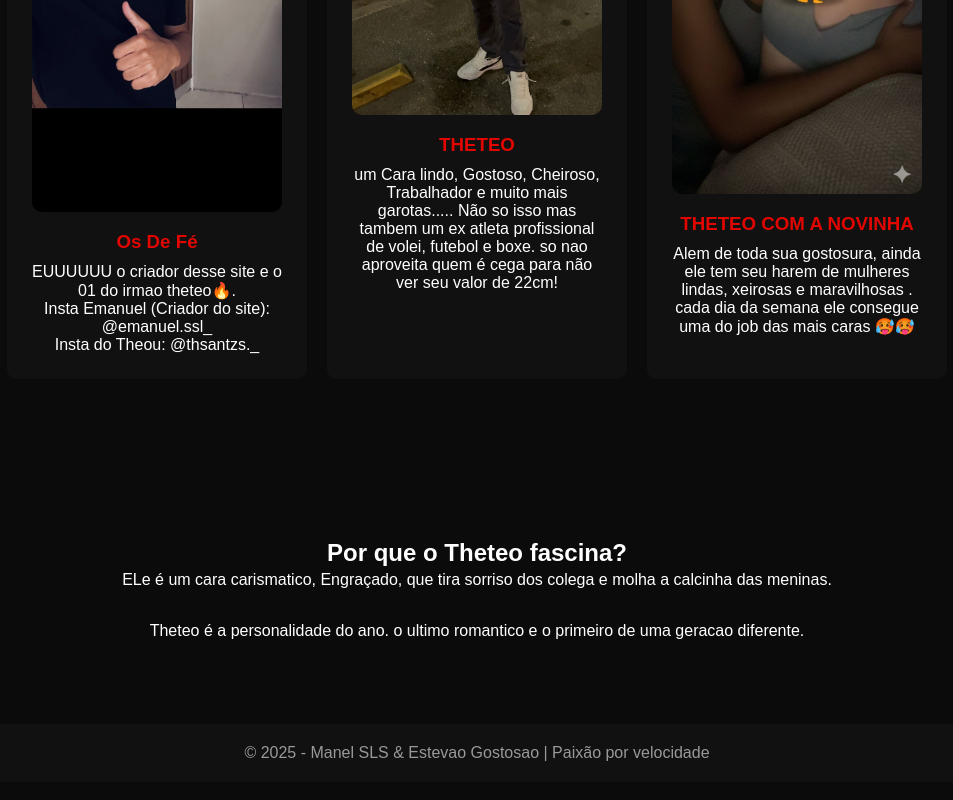
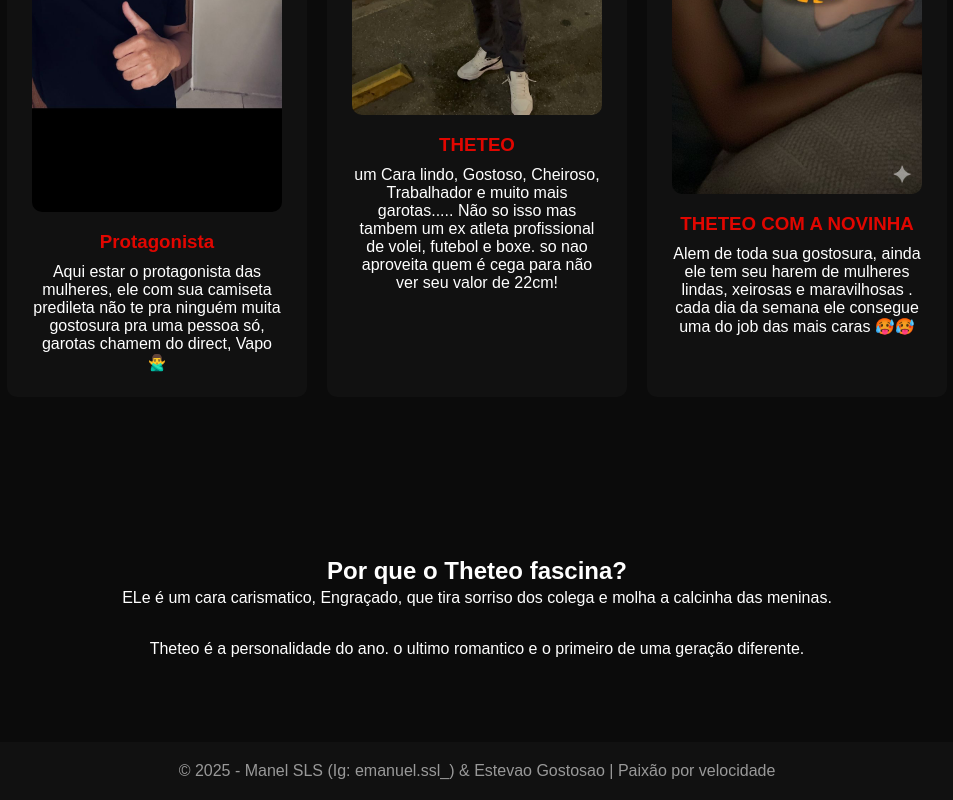
Before and after one commit to Emanuel-sls/Zuera7, a plain HTML site: page index.html in a window 1280 px wide. Shown: the part 1299-2099 px from the top of the page, without its empty margins (163-1116 px from the left). Drawn offline with Linux system fonts and the light colour scheme.

Commit message:
Update index.html

```diff
--- a/index.html
+++ b/index.html
@@ -218,12 +218,10 @@ footer {
     <div class="cards">
         <div class="card">
             <img src="imagem8.jpeg" alt="Theou2">
-            <h3>Os De Fé</h3>
+            <h3>Protagonista</h3>
             <p>
-               EUUUUUU o criador desse site e o 01 do irmao theteo🔥.
+               Aqui estar o protagonista das mulheres, ele com sua camiseta predileta não te pra ninguém muita gostosura pra uma pessoa só, garotas chamem do direct, Vapo 🙅‍♂️
             </p>
-            <p> Insta Emanuel (Criador do site): @emanuel.ssl_  </p>
-            <p> Insta do Theou: @thsantzs._  </p>
 
         </div>
 
@@ -256,12 +254,12 @@ footer {
         </p>
         <br>
         <p>
-            Theteo é a personalidade do ano. o ultimo romantico  e o primeiro de uma geracao diferente.
+            Theteo é a personalidade do ano. o ultimo romantico  e o primeiro de uma geração diferente.
     </div>
 </section>
 
 <footer>
-    © 2025 - Manel SLS  & Estevao Gostosao | Paixão por velocidade
+    © 2025 - Manel SLS (Ig: emanuel.ssl_)  & Estevao Gostosao | Paixão por velocidade
 </footer>
 
 <script>
```
